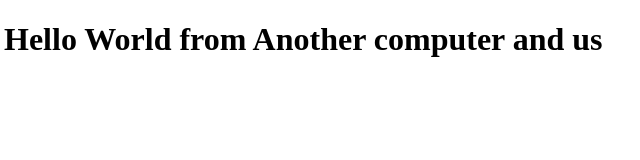
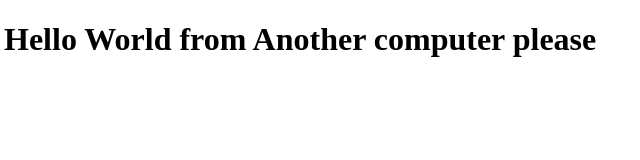
Before and after one commit to rihash/Bootcampfinal, a plain HTML site: page index.html in a window 1280 px wide. Shown: the full height of the page, 4-644 px from the left. Drawn offline with Linux system fonts and the light colour scheme.

Commit message:
Update index.html

```diff
--- a/index.html
+++ b/index.html
@@ -6,6 +6,6 @@
     <title>Document</title>
 </head>
 <body>
-    <h1>Hello World from Another computer and us</h1>
+    <h1>Hello World from Another computer please</h1>
 </body>
 </html>
```
